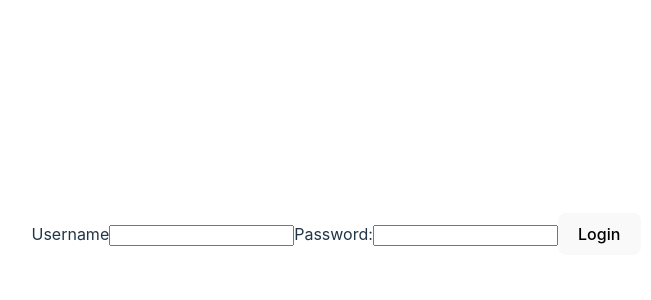
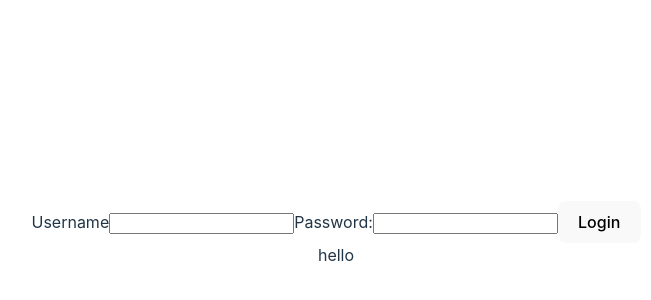
Before and after one commit to PSum/members-only-top, a React (Vite) app in the folder frontend/: page / in a window 1280 px wide. Shown: the part 166-466 px from the top of the page, without its empty margins (304-955 px from the left). Built offline with nearby package versions, Linux system fonts and the light colour scheme; no server answers.

Commit message:
update
accessing protected route now working

```diff
--- a/frontend/src/App.jsx
+++ b/frontend/src/App.jsx
@@ -1,12 +1,14 @@
 import { useState } from 'react'
 import './App.css'
 import LoginForm from './LoginForm';
+import MessageBoard from './MessageBoard';
 
 function App() {
 
   return (
     <>
     <LoginForm></LoginForm>
+    <MessageBoard></MessageBoard>
     </>
   )
 }
--- /dev/null
+++ b/frontend/src/MessageBoard.jsx
@@ -0,0 +1,18 @@
+import axios from 'axios';
+// Set token as a default authorization header for all requests
+axios.defaults.headers.common['Authorization'] = `Bearer ${localStorage.getItem('jwtToken')}`;
+
+
+export default function MessageBoard () {
+
+    async function fetchData () {
+        try {
+            const response = await axios.get('http://localhost:3000/users/protected', )
+            console.log(response);
+        } catch (error) {
+            console.error('Error accessing protected route:', error);
+        }
+    }
+    fetchData();
+    return <><div>hello</div></>
+}
```
